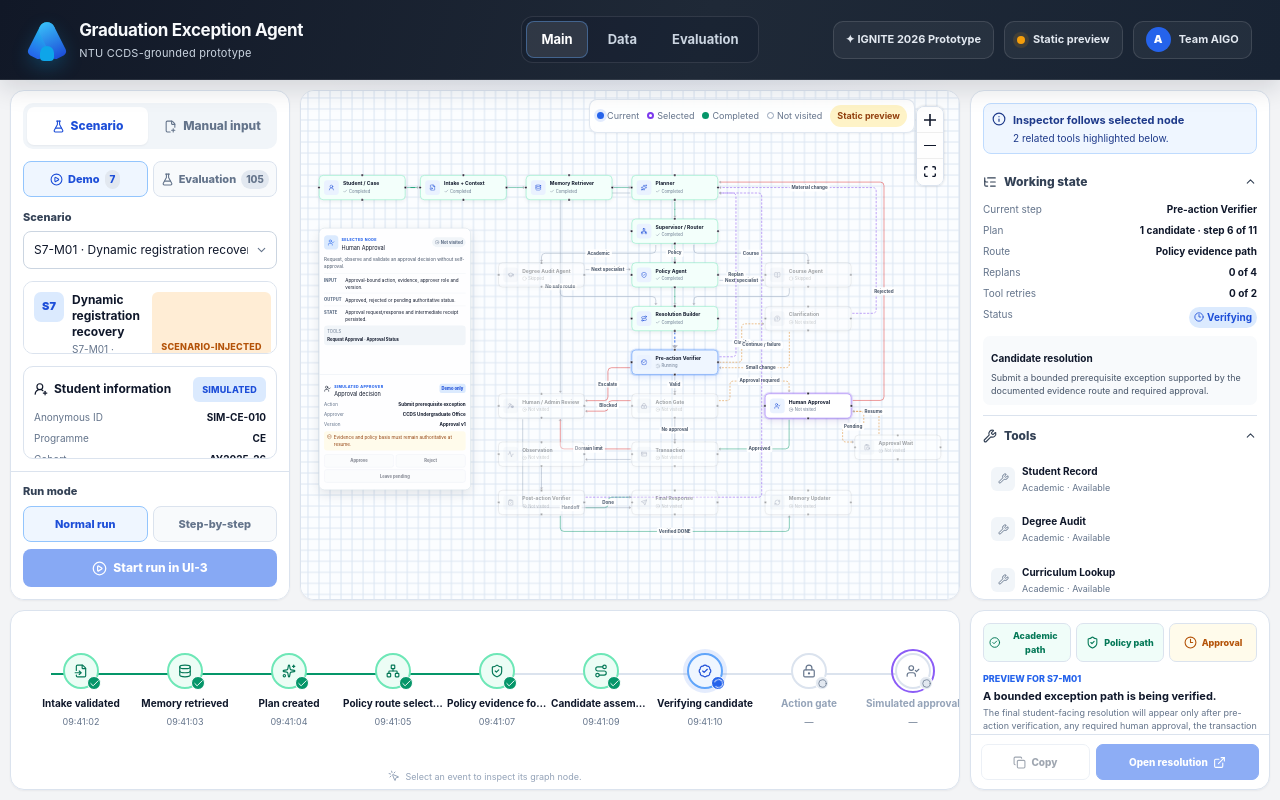
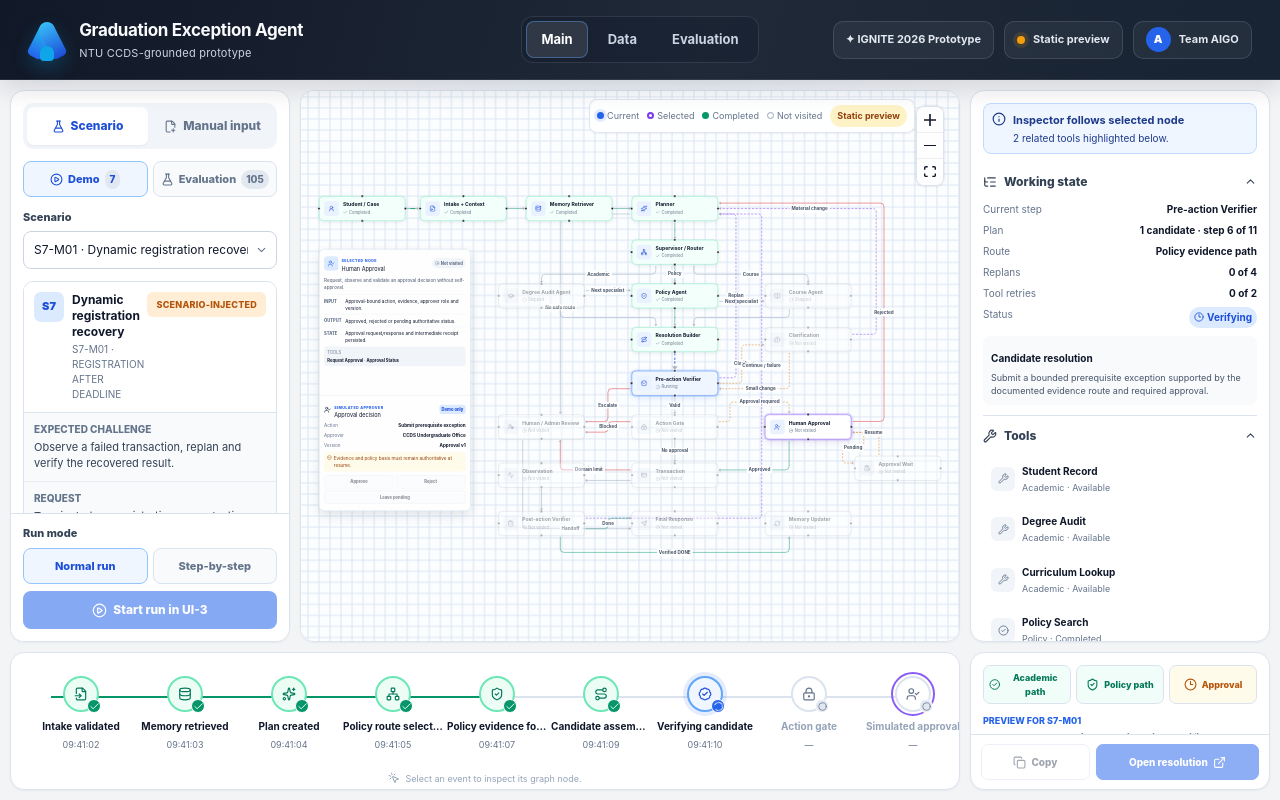
Before and after one commit to lyk6666/gradroute-agent, a Next.js app in the folder frontend/: page / in a window 1280 px wide. Built offline with nearby package versions, Linux system fonts and the light colour scheme.

Commit message:
fix: correct Stage 8 workspace density

```diff
--- a/frontend/app/globals.css
+++ b/frontend/app/globals.css
@@ -206,7 +206,7 @@ a:focus-visible {
   height: 100%;
   min-height: 0;
   grid-template-columns: clamp(280px, 18vw, 340px) minmax(620px, 1fr) clamp(300px, 20vw, 370px);
-  grid-template-rows: minmax(0, 1fr) clamp(180px, 22vh, 220px);
+  grid-template-rows: minmax(0, 1fr) clamp(138px, 15vh, 165px);
   grid-template-areas:
     "intake graph meta"
     "timeline timeline response";
@@ -258,7 +258,7 @@ a:focus-visible {
 /* UI-2 intake */
 .intake-scroll-content,
 .meta-scroll-content { min-height: 0; overflow: auto; scrollbar-width: thin; scrollbar-color: #cbd5e1 transparent; }
-.intake-scroll-content { display: grid; align-content: start; gap: 12px; padding: 0 12px 12px; }
+.intake-scroll-content { display: grid; align-content: start; grid-auto-rows: max-content; gap: 12px; padding: 0 12px 12px; }
 .form-grid { display: grid; grid-template-columns: 1fr 1fr; gap: 10px; }
 .form-field,
 .snapshot-fields label { display: grid; min-width: 0; align-content: start; gap: 5px; }
@@ -316,7 +316,8 @@ a:focus-visible {
 .scenario-preview-card,
 .student-preview-card,
 .academic-snapshot { overflow: hidden; border: 1px solid var(--border); border-radius: 10px; background: #f8fafc; }
-.scenario-preview-card > header { display: grid; grid-template-columns: auto 1fr auto; gap: 8px; padding: 10px; border-bottom: 1px solid var(--border); background: white; }
+.scenario-preview-card > header { display: grid; grid-template-columns: auto minmax(0, 1fr) auto; align-items: start; gap: 8px; padding: 10px; border-bottom: 1px solid var(--border); background: white; }
+.scenario-preview-card .provenance-badge { align-self: start; justify-self: end; }
 .scenario-preview-card header > div { display: grid; gap: 2px; }
 .scenario-preview-card header strong { font-size: 12px; line-height: 1.35; }
 .scenario-preview-card header small { color: var(--muted); font-size: 10px; text-transform: capitalize; }
@@ -462,7 +463,7 @@ a:focus-visible {
 .inspector-provenance-row > span:last-child { color: #475569; font-size: 10px; }
 
 /* UI-2 execution timeline */
-.timeline-scroll { position: relative; display: flex; min-height: 0; flex: 1; align-items: center; gap: 0; padding: 10px 18px 6px; overflow-x: auto; scrollbar-width: thin; }
+.timeline-scroll { position: relative; display: flex; min-height: 0; flex: 1; align-items: center; gap: 0; padding: 5px 18px 1px; overflow-x: auto; scrollbar-width: thin; }
 .timeline-scroll::before { position: absolute; top: calc(50% - 16px); left: 40px; width: calc(100% - 80px); height: 2px; content: ''; background: linear-gradient(90deg, var(--success) 0 53%, #dbe3ee 53%); }
 .timeline-event { position: relative; z-index: 1; display: grid; min-width: 104px; flex: 1; justify-items: center; gap: 4px; padding: 0 5px; color: var(--text); border: 0; background: transparent; cursor: pointer; }
 .timeline-node-icon { position: relative; display: grid; width: 36px; height: 36px; margin-bottom: 3px; place-items: center; color: var(--muted); border: 2px solid #dbe3ee; border-radius: 50%; background: white; }
@@ -476,7 +477,7 @@ a:focus-visible {
 .timeline-event strong { max-width: 100px; overflow: hidden; font-size: 10px; text-overflow: ellipsis; white-space: nowrap; }
 .timeline-event small { color: var(--muted); font-size: 9px; }
 .timeline-event.status-idle { color: #94a3b8; }
-.timeline-hint { display: flex; align-items: center; justify-content: center; gap: 5px; padding: 3px 10px 6px; color: #94a3b8; font-size: 9px; }
+.timeline-hint { display: flex; align-items: center; justify-content: center; gap: 5px; padding: 1px 10px 4px; color: #94a3b8; font-size: 9px; }
 
 /* UI-2 final response */
 .response-content { display: grid; min-height: 0; align-content: start; gap: 10px; flex: 1; padding: 12px; overflow: auto; }
```
Also changed, not shown: 1 other file (tests, documents, lock files or other folders).
